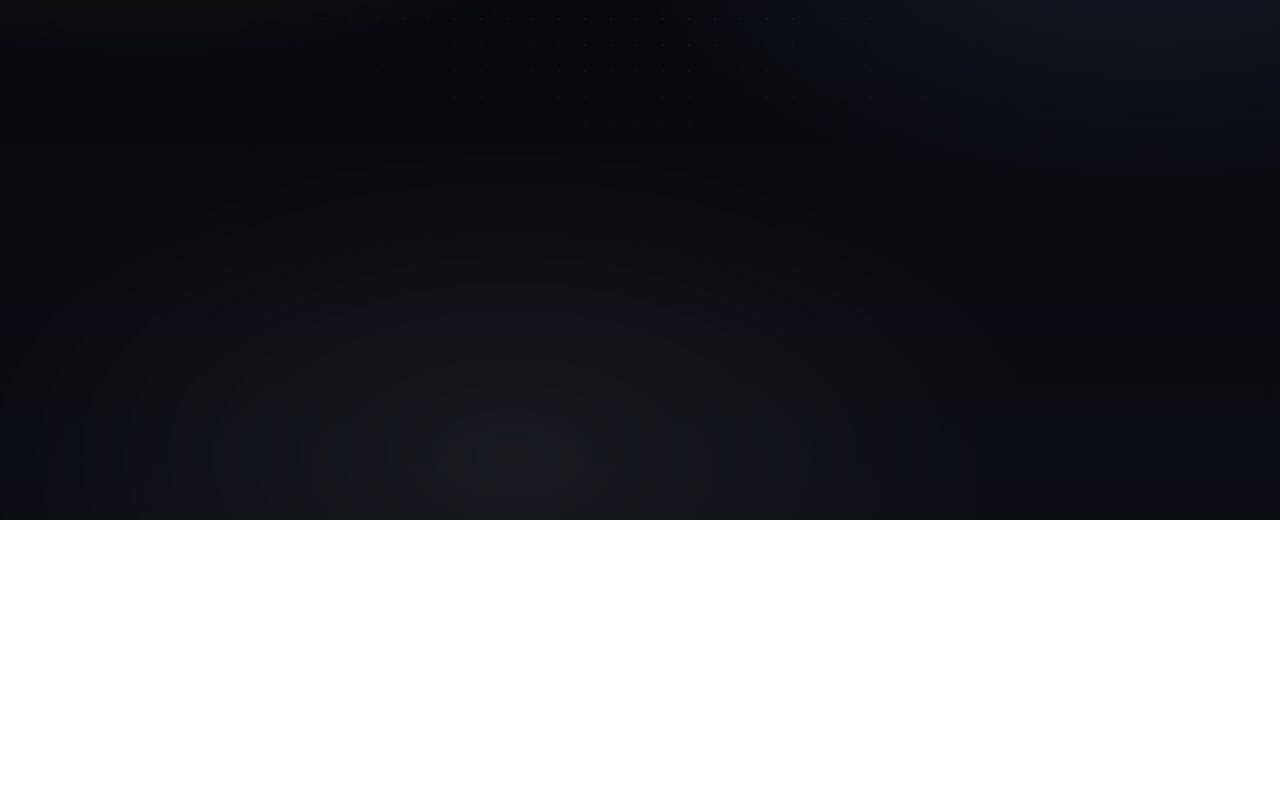
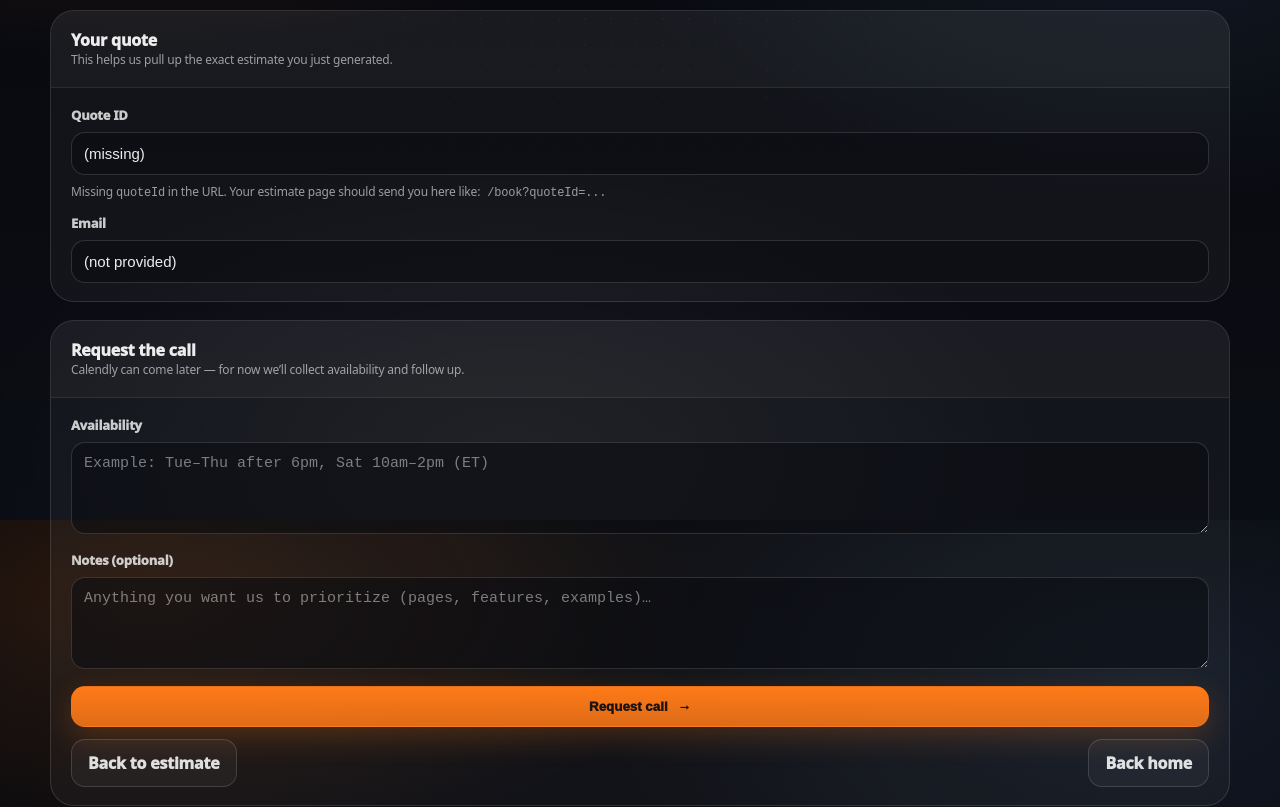
Before and after one commit to kkoly10/website-builder, a Next.js app: page /book in a window 1280 px wide. Shown: the part 280-1087 px from the top of the page. Before the commit the page ends 800 px from the top, so only its background shows below. Built offline with nearby package versions, Linux system fonts and the light colour scheme.

Commit message:
Create BookClient.tsx

```diff
--- /dev/null
+++ b/app/book/BookClient.tsx
@@ -0,0 +1,160 @@
+// app/book/BookClient.tsx
+"use client";
+
+import Link from "next/link";
+import { useMemo, useState } from "react";
+import { useSearchParams } from "next/navigation";
+
+function clean(s: string | null) {
+  return String(s ?? "").trim();
+}
+
+export default function BookClient() {
+  const sp = useSearchParams();
+
+  const quoteId = useMemo(() => clean(sp.get("quoteId")), [sp]);
+  const email = useMemo(() => clean(sp.get("leadEmail")), [sp]);
+
+  const [availability, setAvailability] = useState("");
+  const [notes, setNotes] = useState("");
+  const [status, setStatus] = useState<"idle" | "saving" | "saved" | "error">("idle");
+  const [errorMsg, setErrorMsg] = useState("");
+
+  async function requestCall() {
+    setStatus("saving");
+    setErrorMsg("");
+
+    try {
+      const res = await fetch("/api/request-call", {
+        method: "POST",
+        headers: { "Content-Type": "application/json" },
+        body: JSON.stringify({
+          quoteId,
+          leadEmail: email,
+          callRequest: {
+            availability,
+            notes,
+            requestedFrom: "book_page",
+          },
+        }),
+      });
+
+      const data = await res.json();
+      if (!res.ok) throw new Error(data?.error || "Request failed");
+
+      setStatus("saved");
+    } catch (e: any) {
+      setStatus("error");
+      setErrorMsg(e?.message || "Unknown error");
+    }
+  }
+
+  return (
+    <main className="container" style={{ padding: "48px 0 80px" }}>
+      <div className="kicker">
+        <span className="kickerDot" aria-hidden="true" />
+        CrecyStudio • Book your call
+      </div>
+
+      <div style={{ height: 12 }} />
+
+      <h1 className="h1">Free scope lock call</h1>
+      <p className="p" style={{ maxWidth: 920, marginTop: 10 }}>
+        You’re not paying yet. We’ll review your estimate, lock the scope together, then send a deposit
+        link after the call.
+      </p>
+
+      <div style={{ height: 18 }} />
+
+      <section className="panel">
+        <div className="panelHeader">
+          <div style={{ fontWeight: 950 }}>Your quote</div>
+          <div className="smallNote">
+            This helps us pull up the exact estimate you just generated.
+          </div>
+        </div>
+
+        <div className="panelBody" style={{ display: "grid", gap: 12 }}>
+          <div>
+            <div className="fieldLabel">Quote ID</div>
+            <input className="input" value={quoteId || "(missing)"} readOnly />
+            {!quoteId && (
+              <div className="smallNote" style={{ marginTop: 8 }}>
+                Missing <code>quoteId</code> in the URL. Your estimate page should send you here like:
+                <code> /book?quoteId=...</code>
+              </div>
+            )}
+          </div>
+
+          <div>
+            <div className="fieldLabel">Email</div>
+            <input className="input" value={email || "(not provided)"} readOnly />
+          </div>
+        </div>
+      </section>
+
+      <div style={{ height: 18 }} />
+
+      <section className="panel">
+        <div className="panelHeader">
+          <div style={{ fontWeight: 950 }}>Request the call</div>
+          <div className="smallNote">
+            Calendly can come later — for now we’ll collect availability and follow up.
+          </div>
+        </div>
+
+        <div className="panelBody" style={{ display: "grid", gap: 12 }}>
+          <div>
+            <div className="fieldLabel">Availability</div>
+            <textarea
+              className="textarea"
+              value={availability}
+              onChange={(e) => setAvailability(e.target.value)}
+              placeholder="Example: Tue–Thu after 6pm, Sat 10am–2pm (ET)"
+            />
+          </div>
+
+          <div>
+            <div className="fieldLabel">Notes (optional)</div>
+            <textarea
+              className="textarea"
+              value={notes}
+              onChange={(e) => setNotes(e.target.value)}
+              placeholder="Anything you want us to prioritize (pages, features, examples)…"
+            />
+          </div>
+
+          {status === "error" && (
+            <div className="smallNote" style={{ color: "rgba(255,120,120,0.95)" }}>
+              Error: {errorMsg}
+            </div>
+          )}
+
+          {status === "saved" ? (
+            <div className="smallNote" style={{ fontWeight: 900 }}>
+              ✅ Call request saved. We’ll reach out to schedule.
+            </div>
+          ) : (
+            <button
+              className="btn btnPrimary"
+              onClick={requestCall}
+              disabled={!quoteId || status === "saving"}
+            >
+              {status === "saving" ? "Saving…" : "Request call"}{" "}
+              <span className="btnArrow">→</span>
+            </button>
+          )}
+
+          <div className="row" style={{ justifyContent: "space-between" }}>
+            <Link className="btn btnGhost" href="/estimate">
+              Back to estimate
+            </Link>
+            <Link className="btn btnGhost" href="/">
+              Back home
+            </Link>
+          </div>
+        </div>
+      </section>
+    </main>
+  );
+}
```
